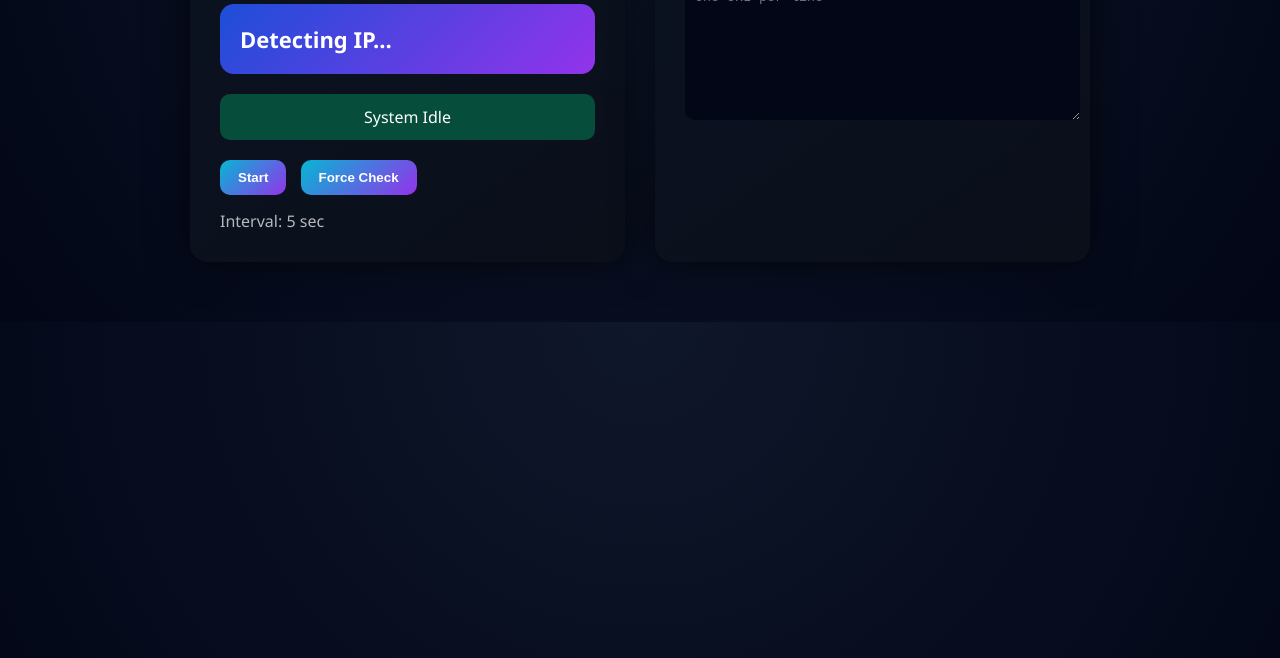
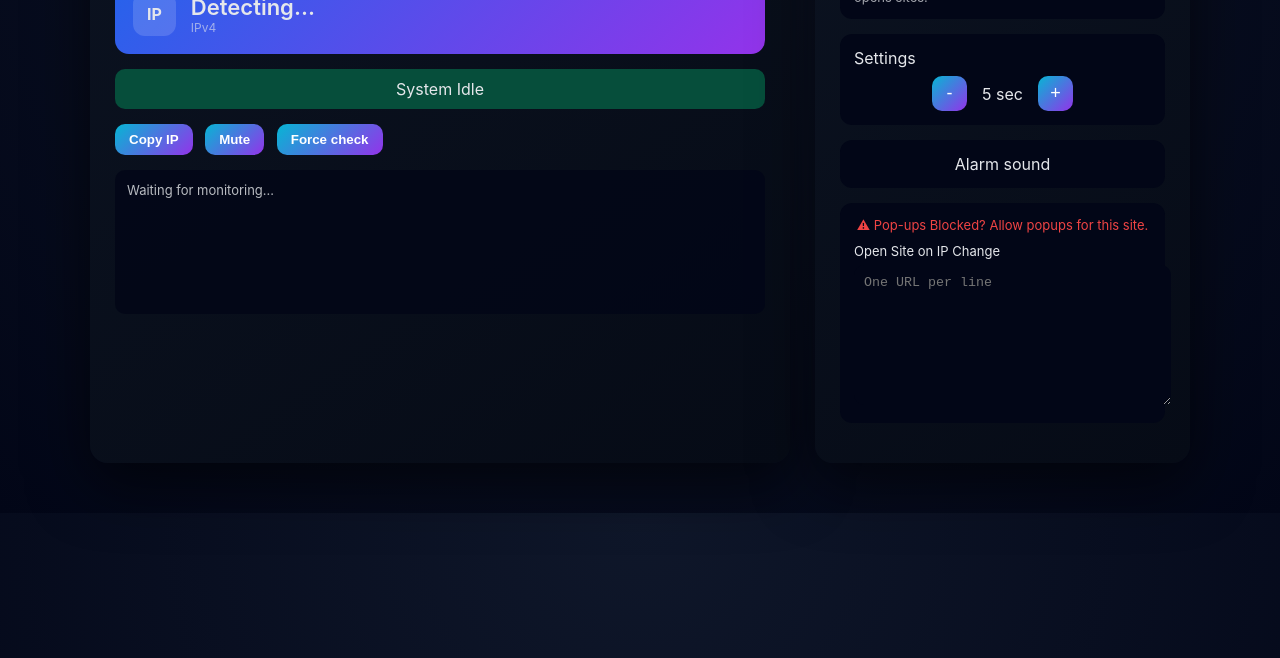
Before and after one commit to Sourovshil/My_website, a plain HTML site: page index.html in a window 1280 px wide. Shown: the part 142-800 px from the top of the page. Drawn offline with Linux system fonts and the light colour scheme; no server answers.

Commit message:
Revamp IP Rotation Detection UI and functionality

```diff
--- a/index.html
+++ b/index.html
@@ -7,57 +7,108 @@
 
 body{
 margin:0;
-font-family:Segoe UI, sans-serif;
-background: radial-gradient(circle at top,#0f172a,#020617);
-color:white;
+font-family:Inter,Segoe UI,Arial;
+background:radial-gradient(circle at top,#0f172a,#020617);
+color:#e5e7eb;
 }
 
-.container{
-width:900px;
-margin:60px auto;
+.wrapper{
+width:1100px;
+margin:50px auto;
 display:flex;
-gap:30px;
+gap:25px;
 }
 
-.card{
-background:linear-gradient(145deg,#0b1220,#0a0f1a);
-padding:30px;
+.panel{
+background:linear-gradient(145deg,#0b1220,#060b16);
 border-radius:18px;
-box-shadow:0 0 40px rgba(0,0,0,0.6);
-flex:1;
+padding:25px;
+box-shadow:0 20px 60px rgba(0,0,0,0.6);
 }
 
-.title{
-font-size:26px;
-margin-bottom:20px;
+.left{flex:2;}
+.right{flex:1;}
+
+.heading{
+font-size:22px;
+margin-bottom:15px;
 }
 
-.ipbox{
-background:linear-gradient(135deg,#1d4ed8,#9333ea);
-padding:20px;
+.ipcard{
+display:flex;
+align-items:center;
+gap:15px;
+background:linear-gradient(135deg,#2563eb,#9333ea);
+padding:18px;
 border-radius:14px;
-font-size:22px;
-font-weight:bold;
-margin-bottom:20px;
+margin-bottom:15px;
 }
 
-.status{
+.ipbadge{
+background:rgba(255,255,255,0.15);
+padding:12px 14px;
+border-radius:12px;
+font-weight:bold;
+}
+
+.iptext{
+font-size:22px;
+font-weight:600;
+}
+
+.statusbar{
 background:#064e3b;
-padding:12px;
+padding:10px;
 border-radius:10px;
-margin-bottom:20px;
 text-align:center;
+margin-bottom:15px;
 }
 
 .controls button{
-padding:10px 18px;
-margin-right:10px;
+padding:8px 14px;
+margin-right:8px;
 border:none;
 border-radius:10px;
 cursor:pointer;
-font-weight:bold;
 background:linear-gradient(135deg,#06b6d4,#9333ea);
 color:white;
+font-weight:600;
+}
+
+.log{
+margin-top:15px;
+background:#020617;
+border-radius:10px;
+padding:12px;
+height:120px;
+overflow:auto;
+font-size:13px;
+opacity:0.8;
+}
+
+.smallbox{
+background:#020617;
+border-radius:12px;
+padding:14px;
+margin-bottom:15px;
+}
+
+.intervalBox{
+display:flex;
+justify-content:center;
+align-items:center;
+gap:15px;
+}
+
+.intervalBox button{
+width:35px;
+height:35px;
+border-radius:10px;
+border:none;
+background:linear-gradient(135deg,#06b6d4,#9333ea);
+color:white;
+font-size:18px;
+cursor:pointer;
 }
 
 textarea{
@@ -65,14 +116,16 @@ width:100%;
 height:120px;
 border-radius:10px;
 border:none;
-padding:10px;
 background:#020617;
 color:white;
+padding:10px;
 }
 
-.interval{
-margin-top:15px;
-opacity:0.7;
+.warn{
+color:#ef4444;
+font-size:13px;
+text-align:center;
+margin-bottom:10px;
 }
 
 </style>
@@ -81,36 +134,73 @@ opacity:0.7;
 
 <body>
 
-<div class="container">
+<div class="wrapper">
 
-<div class="card">
+<div class="panel left">
 
-<div class="title">IP Rotation Detection</div>
+<div class="heading">IP Rotation Detection</div>
 
-<div class="ipbox" id="ipDisplay">
-Detecting IP...
+<div class="ipcard">
+<div class="ipbadge">IP</div>
+<div>
+<div class="iptext" id="ipDisplay">Detecting...</div>
+<div style="font-size:12px;opacity:.6">IPv4</div>
+</div>
 </div>
 
-<div class="status" id="statusBox">
+<div class="statusbar" id="statusBar">
 System Idle
 </div>
 
 <div class="controls">
-<button onclick="startMonitor()">Start</button>
-<button onclick="forceCheck()">Force Check</button>
+<button onclick="copyIP()">Copy IP</button>
+<button onclick="toggleMute()" id="muteBtn">Mute</button>
+<button onclick="forceCheck()">Force check</button>
 </div>
 
-<div class="interval">
-Interval: 5 sec
+<div class="log" id="logBox">
+Waiting for monitoring...
 </div>
 
 </div>
 
-<div class="card">
+<div class="panel right">
 
-<div style="margin-bottom:10px;">Open site on IP change</div>
+<div class="smallbox">
+<div style="margin-bottom:6px;">How it works</div>
+<div style="font-size:13px;opacity:.7">
+After IP change system triggers alarm and opens sites.
+</div>
+</div>
+
+<div class="smallbox">
+<div style="margin-bottom:8px;">Settings</div>
+
+<div class="intervalBox">
+<button onclick="decInterval()">-</button>
+<div id="intervalText">5 sec</div>
+<button onclick="incInterval()">+</button>
+</div>
+
+</div>
+
+<div class="smallbox">
+<div style="text-align:center">Alarm sound</div>
+</div>
+
+<div class="smallbox">
+
+<div class="warn">
+⚠ Pop-ups Blocked? Allow popups for this site.
+</div>
+
+<div style="font-size:13px;margin-bottom:6px;">
+Open Site on IP Change
+</div>
 
 <textarea id="targetLink" placeholder="One URL per line"></textarea>
+
+</div>
 
 </div>
 
@@ -123,25 +213,33 @@ Interval: 5 sec
 <script>
 
 let lastIP=null;
-let monitorRunning=false;
+let interval=5;
+let muted=false;
+let running=true;
 
 async function getIP(){
-let res=await fetch("https://api.ipify.org");
-return await res.text();
+let r=await fetch("https://api.ipify.org");
+return await r.text();
 }
 
-async function checkIP(){
-
-if(!monitorRunning) return;
+async function monitor(){
 
 let ip=await getIP();
 
 document.getElementById("ipDisplay").innerHTML=ip;
 
+if(!lastIP){
+log("Initial IP detected: "+ip);
+}
+
 if(lastIP && ip!==lastIP){
 
-document.getElementById("statusBox").innerHTML="IP CHANGED 🚨";
+document.getElementById("statusBar").innerHTML="IP CHANGED 🚨";
+log("IP changed to "+ip);
+
+if(!muted){
 document.getElementById("alarmSound").play();
+}
 
 let urls=document.getElementById("targetLink").value.split("\n");
 
@@ -152,25 +250,44 @@ window.open(u.trim(),"_blank");
 });
 
 }else{
-document.getElementById("statusBox").innerHTML="IP Stable";
+document.getElementById("statusBar").innerHTML="IP is stable: "+ip;
 }
 
 lastIP=ip;
 
-setTimeout(checkIP,5000);
+setTimeout(monitor,interval*1000);
 }
 
-async function startMonitor(){
-monitorRunning=true;
-lastIP=await getIP();
-document.getElementById("ipDisplay").innerHTML=lastIP;
-document.getElementById("statusBox").innerHTML="Monitoring Started";
-checkIP();
+function log(t){
+let box=document.getElementById("logBox");
+box.innerHTML+="<br>"+new Date().toLocaleTimeString()+" "+t;
+box.scrollTop=box.scrollHeight;
 }
 
 function forceCheck(){
-checkIP();
+monitor();
 }
+
+function incInterval(){
+interval++;
+document.getElementById("intervalText").innerHTML=interval+" sec";
+}
+
+function decInterval(){
+if(interval>1) interval--;
+document.getElementById("intervalText").innerHTML=interval+" sec";
+}
+
+function toggleMute(){
+muted=!muted;
+document.getElementById("muteBtn").innerHTML=muted?"Unmute":"Mute";
+}
+
+function copyIP(){
+navigator.clipboard.writeText(lastIP);
+}
+
+monitor();
 
 </script>
 
```
